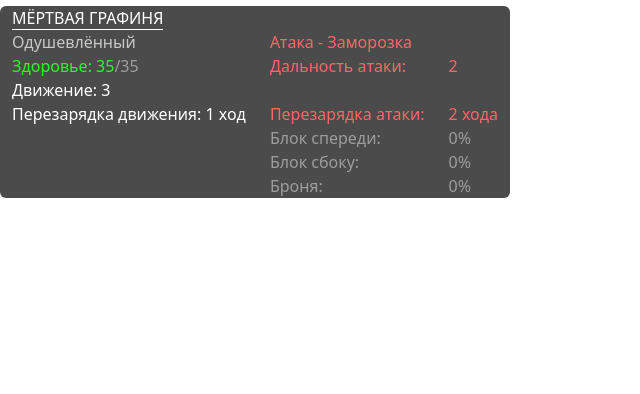
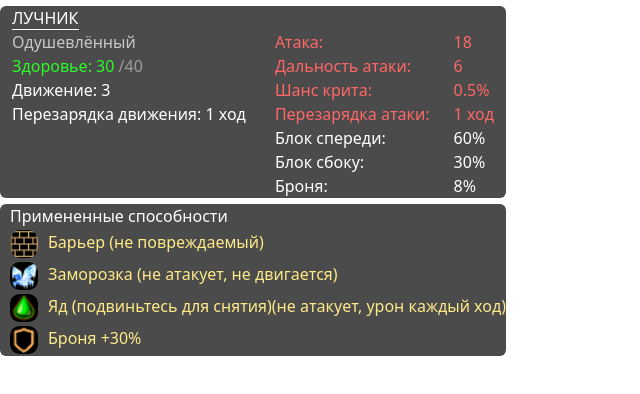
Before and after one commit to Rustam-Ulaevich/ForJsFrontenderTest, a plain HTML site: page index.html in a window 1280 px wide. Shown: the whole page, without its empty margins (0-640 px from the left). Drawn offline with Linux system fonts and the light colour scheme.

Commit message:
completed the 2nd task

```diff
--- a/GameUnitCardWindowPresenter.js
+++ b/GameUnitCardWindowPresenter.js
@@ -14,28 +14,14 @@ function GameUnitCardWindowPresenter(windowDiv, styleFloatOfBuffPanel) {
 
     this.Show = function (unit, unitCard) {
         let attackSubtableArray = this.fillAttackSubtableArray(unit, unitCard);
-    let cooldownConfigSubtableArray = this.fillCooldownConfigSubtableArray(
-      unit,
-      unitCard
-    );
-    let cooldownCurrentSubtableArray =
-      this.fillCooldownCurrentSubtableArray(unit);
+        let cooldownConfigSubtableArray = this.fillCooldownConfigSubtableArray(unit, unitCard);
+        let cooldownCurrentSubtableArray = this.fillCooldownCurrentSubtableArray(unit);
 
-    let frontBlockPropertySubtableArray =
-      this.fillColoredPercentPropertySubtableArray(
-        "Блок спереди:",
-        unitCard.blockFront * 100
-      );
-    let sideBlockPropertySubtableArray =
-      this.fillColoredPercentPropertySubtableArray(
-        "Блок сбоку:",
-        unitCard.blockSide * 100
-      );
-    let armorPropertySubtableArray =
-      this.fillColoredPercentPropertySubtableArray(
-        "Броня:",
-        CalculateUnitFinalArmorPercent(unitCard, unit.effects)
-      );
+        let frontBlockPropertySubtableArray = this.fillColoredPercentPropertySubtableArray("Блок спереди:", unitCard.blockFront * 100);
+        let sideBlockPropertySubtableArray = this.fillColoredPercentPropertySubtableArray("Блок сбоку:", unitCard.blockSide * 100);
+        let armorPropertySubtableArray = this.fillColoredPercentPropertySubtableArray("Броня:", CalculateUnitFinalArmorPercent(unitCard, unit.effects));
+
+        const baffyAllView = this.factoryBaffyView(unit.effects) // переменной присваиваем вызов ф-ции с параметром unit.effects
 
         // todo NOTE вместо "container" сделано на display: table; + display: table-row; + display: table-cell;
         // todo NOTE что делает авто-ширину колонок
@@ -46,101 +32,65 @@ function GameUnitCardWindowPresenter(windowDiv, styleFloatOfBuffPanel) {
         // todo NOTE .. это компромисс
         //
         this.windowDiv.html(
-      `
-			<div class="row" style="margin-top: 6px;"><div class="col-12">
+            `<div class="row" style="margin-top: 6px;">
+                <div class="col-12">
 	            <div style="background-color: #000000B4" class="container-table rounded">
 		            <div class="row">
-						<div class="col-12"><span class="battle-unit-card-window-text text-white" style="border-bottom: 1px solid #FFF;">` +
-        unitNames[unit.type].toUpperCase() +
-        `</span></div>
+			            <div class="col-12"><span class="battle-unit-card-window-text text-white" style="border-bottom: 1px solid #FFF;">` + unitNames[unit.type].toUpperCase() + `</span></div>
 		            </div>
 					<div class="row">
-						<div class="col-5"><span class="battle-unit-card-window-text" style="color: #FFFFFFB0">` +
-        (unitCard.isAlive ? "Одушевлённый" : "Неодушевлённый") +
-        `</span></div>
-						<div class="col-5">` +
-        attackSubtableArray[0] +
-        `</div>
-						<div class="col-2">` +
-        attackSubtableArray[1] +
-        `</div>
+						<div class="col-5"><span class="battle-unit-card-window-text" style="color: #FFFFFFB0">` + (unitCard.isAlive ? "Одушевлённый" : "Неодушевлённый") + `</span></div>
+						<div class="col-5">` + attackSubtableArray[0] + `</div>
+						<div class="col-2">` + attackSubtableArray[1] + `</div>
 					</div>
 					<div class="row">
-						<div class="col-5"><span class="battle-unit-card-window-text" style="color: #2CFB28">` +
-        ("Здоровье: " + unit.currentHealth) +
-        `</span><span class="battle-unit-card-window-text" style="color: ` +
-        grayColorStyle +
-        `">` +
-        ("/" + unit.health) +
-        `</span></div>
-						<div class="col-5">` +
-        attackSubtableArray[2] +
-        `</div>
-						<div class="col-2">` +
-        attackSubtableArray[3] +
-        `</div>
+						<div class="col-5">
+						<span class="battle-unit-card-window-text" style="color: #2CFB28">` + ("Здоровье: " + unit.currentHealth) + `</span>
+						<span class="battle-unit-card-window-text" style="color: ` + grayColorStyle + `">` + ("/" + unit.health) + `</span>
+						</div>
+						<div class="col-5">` + attackSubtableArray[2] + `</div>
+						<div class="col-2">` + attackSubtableArray[3] + `</div>
 					</div>
 					<div class="row">
-						<div class="col-5"><span class="battle-unit-card-window-text" style="color: ` +
-        (unitCard.moveDistance > 0 ? `#FFFFFF` : grayColorStyle) +
-        `">` +
-        ("Движение: " + unitCard.moveDistance) +
-        `</span></div>
-						<div class="col-5">` +
-        attackSubtableArray[4] +
-        `</div>
-						<div class="col-2">` +
-        attackSubtableArray[5] +
-        `</div>
+						<div class="col-5"><span class="battle-unit-card-window-text" style="color: ` + (unitCard.moveDistance > 0 ? `#FFFFFF` : grayColorStyle) + `">` + ("Движение: " + unitCard.moveDistance) + `</span></div>
+						<div class="col-5">` + attackSubtableArray[4] + `</div>
+						<div class="col-2">` + attackSubtableArray[5] + `</div>
 					</div>
 					<div class="row">
-						<div class="col-5">` +
-        cooldownConfigSubtableArray[0] +
-        `</div>
-						<div class="col-5">` +
-        cooldownConfigSubtableArray[1] +
-        `</div>
-						<div class="col-2">` +
-        cooldownConfigSubtableArray[2] +
-        `</div>
+						<div class="col-5">` + cooldownConfigSubtableArray[0] + `</div>
+						<div class="col-5">` + cooldownConfigSubtableArray[1] + `</div>
+						<div class="col-2">` + cooldownConfigSubtableArray[2] + `</div>
 					</div>
 					<div class="row">
 						<div class="col-5"></div>
-						<div class="col-5">` +
-        frontBlockPropertySubtableArray[0] +
-        `</div>
-						<div class="col-2">` +
-        frontBlockPropertySubtableArray[1] +
-        `</div>
+						<div class="col-5">` + frontBlockPropertySubtableArray[0] + `</div>
+						<div class="col-2">` + frontBlockPropertySubtableArray[1] + `</div>
 					</div>
 					<div class="row">
-						<div class="col-5">` +
-        cooldownCurrentSubtableArray[0] +
-        `</div>
-						<div class="col-5">` +
-        sideBlockPropertySubtableArray[0] +
-        `</div>
-						<div class="col-2">` +
-        sideBlockPropertySubtableArray[1] +
-        `</div>
+						<div class="col-5">` + cooldownCurrentSubtableArray[0] + `</div>
+						<div class="col-5">` + sideBlockPropertySubtableArray[0] + `</div>
+						<div class="col-2">` + sideBlockPropertySubtableArray[1] + `</div>
 					</div>
 					<div class="row">
-						<div class="col-5">` +
-        cooldownCurrentSubtableArray[1] +
-        `</div>
-						<div class="col-5">` +
-        armorPropertySubtableArray[0] +
-        `</div>
-						<div class="col-2">` +
-        armorPropertySubtableArray[1] +
-        `</div>
+						<div class="col-5">` + cooldownCurrentSubtableArray[1] + `</div>
+						<div class="col-5">` + armorPropertySubtableArray[0] + `</div>
+						<div class="col-2">` + armorPropertySubtableArray[1] + `</div>
 					</div>
 				</div>
-			</div></div>` + // todo баффы ..
-        `<div class="row" style="margin-top: 2px; float: ` +
-        this.styleFloatOfBuffPanel +
-        `;"><div class="col-12">
-			</div></div>`
+
+
+				<!-- Отдельная таблица - Баффы (расположенная под основным окном) -->
+				<div style="background-color: #000000B4; color: ${variableTipColorStyle}; margin-top: 6px;" class="container-table rounded">
+                    <span class="battle-unit-card-window-text" style="color: #FFFFFF; margin-left: 10px">Примененные способности</span>
+                        ` + baffyAllView + `
+			    </div>
+
+
+
+                <div class="row" style="margin-top: 2px; float: ` + this.styleFloatOfBuffPanel + `;">
+			        <div class="col-12">
+			    </div>
+			</div>`
         );
 
         this.windowDiv.removeClass("invisible");
@@ -149,17 +99,8 @@ function GameUnitCardWindowPresenter(windowDiv, styleFloatOfBuffPanel) {
     this.fillColoredPercentPropertySubtableArray = function (title, value) {
         let colorStyle = value > 0 ? `#FFFFFF` : grayColorStyle;
         return [
-      `<span class="battle-unit-card-window-text" style="color: ` +
-        colorStyle +
-        `">` +
-        title +
-        `</span>`,
-      `<span class="battle-unit-card-window-text" style="color: ` +
-        colorStyle +
-        `">` +
-        value +
-        "%" +
-        `</span>`,
+            `<span class="battle-unit-card-window-text" style="color: ` + colorStyle + `">` + title + `</span>`,
+            `<span class="battle-unit-card-window-text" style="color: ` + colorStyle + `">` + value + "%" + `</span>`,
         ];
     };
 
@@ -167,24 +108,12 @@ function GameUnitCardWindowPresenter(windowDiv, styleFloatOfBuffPanel) {
         let critChanceColorStyle =
             unitCard.critChance > 0 ? attackColorStyle : grayColorStyle;
         return [
-      `<span class="battle-unit-card-window-text-attack"> ${
-        unit.type === "deadcountess" ? "Атака - Заморозка" : "Атака:"
-      }</span>`,
-      `<span class="battle-unit-card-window-text-attack">${
-        unit.type === "deadcountess" ? "" : unitCard.strength
-      }</span>`,
+            `<span class="battle-unit-card-window-text-attack"> ${unit.type === "deadcountess" ? "Атака - Заморозка" : "Атака:"}</span>`, // Добавил условие отображения в зависимости от unit.type
+            `<span class="battle-unit-card-window-text-attack">${unit.type === "deadcountess" ? "" : unitCard.strength}</span>`, // Добавил условие отображения в зависимости от unit.type
             `<span class="battle-unit-card-window-text-attack">Дальность атаки:</span>`,
-      `<span class="battle-unit-card-window-text-attack">` +
-        unitCard.range +
-        `</span>`,
-      `<span class="battle-unit-card-window-text" style="color: ` +
-        critChanceColorStyle +
-        `">${unit.type === "deadcountess" ? "" : "Шанс крита:"}</span>`,
-      `<span class="battle-unit-card-window-text" style="color: ` +
-        critChanceColorStyle +
-        `">${
-          unit.type === "deadcountess" ? "" : unitCard.critChance * 100 + "%"
-        }</span>`,
+            `<span class="battle-unit-card-window-text-attack">` + unitCard.range + `</span>`,
+            `<span class="battle-unit-card-window-text" style="color: ` + critChanceColorStyle + `">${unit.type === "deadcountess" ? "" : "Шанс крита:"}</span>`, // Добавил условие отображения в зависимости от unit.type
+            `<span class="battle-unit-card-window-text" style="color: ` + critChanceColorStyle + `">${unit.type === "deadcountess" ? "" : unitCard.critChance * 100 + "%"}</span>`,// Добавил условие отображения в зависимости от unit.type
         ];
     };
 
@@ -193,25 +122,15 @@ function GameUnitCardWindowPresenter(windowDiv, styleFloatOfBuffPanel) {
 
         if (unitCard.moveDistance > 0) {
             result[0] =
-        `<span class="battle-unit-card-window-text" style="color: ` +
-        (unitCard.cooldownMove > 0 ? `#FFFFFF` : grayColorStyle) +
-        `">Перезарядка движения: ` +
-        GetTextWithTurnsCount(unitCard.cooldownMove) +
-        `</span>`;
+                `<span class="battle-unit-card-window-text" style="color: ` + (unitCard.cooldownMove > 0 ? `#FFFFFF` : grayColorStyle) + `">Перезарядка движения: ` + GetTextWithTurnsCount(unitCard.cooldownMove) + `</span>`;
         }
 
         if (!unitCard.isUncontrollable) {
             result[1] =
                 `<span class="battle-unit-card-window-text" style="color: ` +
-        (unitCard.cooldownAttack > 0 ? attackColorStyle : grayColorStyle) +
-        `">Перезарядка атаки:` +
-        `</span>`;
+                (unitCard.cooldownAttack > 0 ? attackColorStyle : grayColorStyle) + `">Перезарядка атаки:` + `</span>`;
             result[2] =
-        `<span class="battle-unit-card-window-text" style="color: ` +
-        (unitCard.cooldownAttack > 0 ? attackColorStyle : grayColorStyle) +
-        `">` +
-        GetTextWithTurnsCount(unitCard.cooldownAttack) +
-        `</span>`;
+                `<span class="battle-unit-card-window-text" style="color: ` + (unitCard.cooldownAttack > 0 ? attackColorStyle : grayColorStyle) + `">` + GetTextWithTurnsCount(unitCard.cooldownAttack) + `</span>`;
         }
 
         return result;
@@ -221,17 +140,51 @@ function GameUnitCardWindowPresenter(windowDiv, styleFloatOfBuffPanel) {
         let cooldown = unit.cooldown;
         if (cooldown > 0) {
             return [
-        `<span class="battle-unit-card-window-text" style="color: ` +
-          variableTipColorStyle +
-          `">Отдых ` +
-          GetTextWithTurnsCount(cooldown) +
-          `</span>`,
-        `<span class="battle-unit-card-window-text" style="color: ` +
-          variableTipColorStyle +
-          `">(не атакует, не двигается)</span>`,
+                `<span class="battle-unit-card-window-text" style="color: ` + variableTipColorStyle + `">Отдых ` + GetTextWithTurnsCount(cooldown) + `</span>`,
+                `<span class="battle-unit-card-window-text" style="color: ` + variableTipColorStyle + `">(не атакует, не двигается)</span>`,
             ];
         }
 
         return [``, ``];
     };
+
+
+        //Функции для отображения Баффов
+    this.factoryBaffView = function (typeEffect, isEnabled, text) {
+        if (!isEnabled) {
+            return `<span></span>`
         }
+        if (!spellViews[typeEffect]) {
+            return '<span></span>'
+        }
+        const factoryBaffFunction = spellViews[typeEffect]
+        return factoryBaffFunction(text)
+    }
+
+    this.factoryBaffyView = function (effects) {
+        let baffyAllView = '<div>';
+        for (let effect of effects) {
+            const baffView = this.factoryBaffView(effect.type, effect.isEnabled, spellNames[effect.type])
+            baffyAllView += `<div>${baffView}</div>`
+        }
+        baffyAllView += '</div>'
+        return baffyAllView
+    }
+    const spellViews = {
+        focus: function (text) {
+            return `<img src="buff_img/focus.png"><span>${text}</span>`
+        },
+        barrier: function (text) {
+            return `<img src="buff_img/barrier.png"><span>${text} (не повреждаемый)</span>`
+        },
+        freeze: function (text) {
+            return `<img src="buff_img/freeze.png"><span>${text} (не атакует, не двигается)</span>`
+        },
+        poison: function (text) {
+            return `<img src="buff_img/poison.png"><span>${text} (подвиньтесь для снятия)(не атакует, урон каждый ход)</span>`
+        },
+        armor: function (text) {
+            return `<img src="buff_img/armor.png"><span>${text}</span>`
+        },
+    };
+}
--- a/Test.js
+++ b/Test.js
@@ -3,19 +3,13 @@ var windowPresenterRight;
 
 window.addEventListener("load", OnStartup, false);
 function OnStartup() {
-  windowPresenterLeft = new GameUnitCardWindowPresenter(
-    $("#battle-unit-card-window-left"),
-    "left"
-  );
-  windowPresenterRight = new GameUnitCardWindowPresenter(
-    $("#battle-unit-card-window-right"),
-    "right"
-  );
+  windowPresenterLeft = new GameUnitCardWindowPresenter($("#battle-unit-card-window-left"), "left");
+  windowPresenterRight = new GameUnitCardWindowPresenter($("#battle-unit-card-window-right"), "right");
 
   // todo вызов Одного из Тестов для отображения в UI
   //TestArcher1();
-  TestDeadcountess1();
-  //TestArcher2();
+  //TestDeadcountess1();
+  TestArcher2();
 }
 
 // карта (конфиг) всех юнитов типа Лучник
@@ -100,13 +94,13 @@ function TestArcher2() {
     currentHealth: 30,
     health: 40,
     cooldown: 0, // !
-    effects: {
-      isOnFocus: false,
-      isOnBarrier: true, // todo баффы должны отображаться
-      isOnFreeze: true, // todo баффы должны отображаться
-      isOnPoison: true, // todo баффы должны отображаться
-      isOnArmor: true, // todo баффы должны отображаться
-    },
+    effects: [                                // Изменил свойство effects
+      { type: 'focus', isEnabled: false },
+      { type: 'barrier', isEnabled: true },
+      { type: 'freeze', isEnabled: true },
+      { type: 'poison', isEnabled: true },
+      { type: 'armor', isEnabled: true },
+    ]
   };
 
   windowPresenterLeft.Show(unit, unitCardArcher);
--- a/my.css
+++ b/my.css
@@ -17,3 +17,11 @@
 .battle-unit-card-window-text-attack {
   color: #FF6767
 }
+
+img{
+  width: 28px;
+  height: 28px;
+  background-color: black;
+  margin: 2px 10px;
+  border-radius: 35%;
+}
```
Also changed, not shown: SpellNames.js (line endings or trailing spaces), index.html (line endings or trailing spaces). Lines whose indentation alone changed are shown as unchanged.
